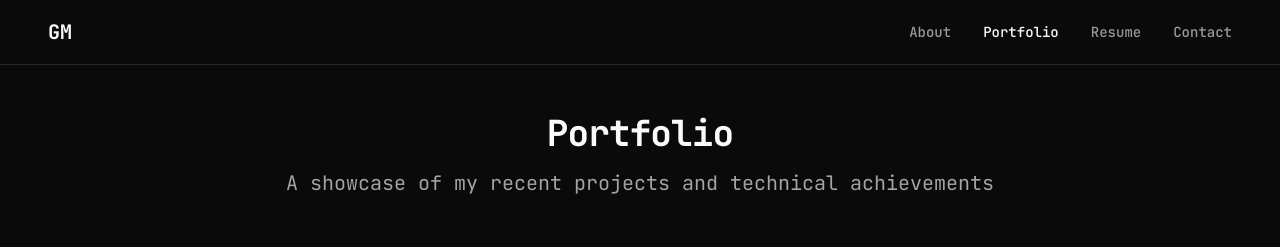
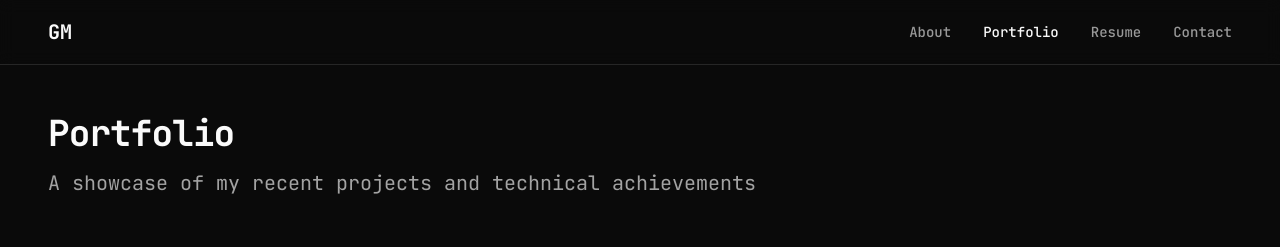
Before and after one commit to gabmagnan/gabriel-magnan-website, a Next.js app: page /portfolio in a window 1280 px wide. Shown: the top 247 px of the page. Built offline with nearby package versions, Linux system fonts and the light colour scheme.

Commit message:
change picture in readme and text align h1 in portfolio

```diff
--- a/app/portfolio/page.tsx
+++ b/app/portfolio/page.tsx
@@ -87,15 +87,21 @@ export default function Portfolio() {
         initial="hidden"
         variants={staggerContainerAnimation()}
       >
-        <motion.div
-          className="space-y-4 text-center"
-          variants={fadeInUpAnimation()}
-        >
-          <h1 className="text-4xl font-bold tracking-tight">Portfolio</h1>
-          <p className="text-xl text-muted-foreground">
+        <div className="space-y-4">
+          <motion.h1
+            className="text-4xl font-bold tracking-tight"
+            variants={fadeInUpAnimation()}
+          >
+            Portfolio
+          </motion.h1>
+
+          <motion.p
+            className="text-xl text-muted-foreground"
+            variants={fadeInUpAnimation()}
+          >
             A showcase of my recent projects and technical achievements
-          </p>
-        </motion.div>
+          </motion.p>
+        </div>
 
         <motion.section className="space-y-6" variants={fadeInUpAnimation()}>
           <h2 className="flex items-center justify-center gap-2 text-2xl font-semibold">
```
Also changed, not shown: 1 other file (tests, documents, lock files or other folders).
